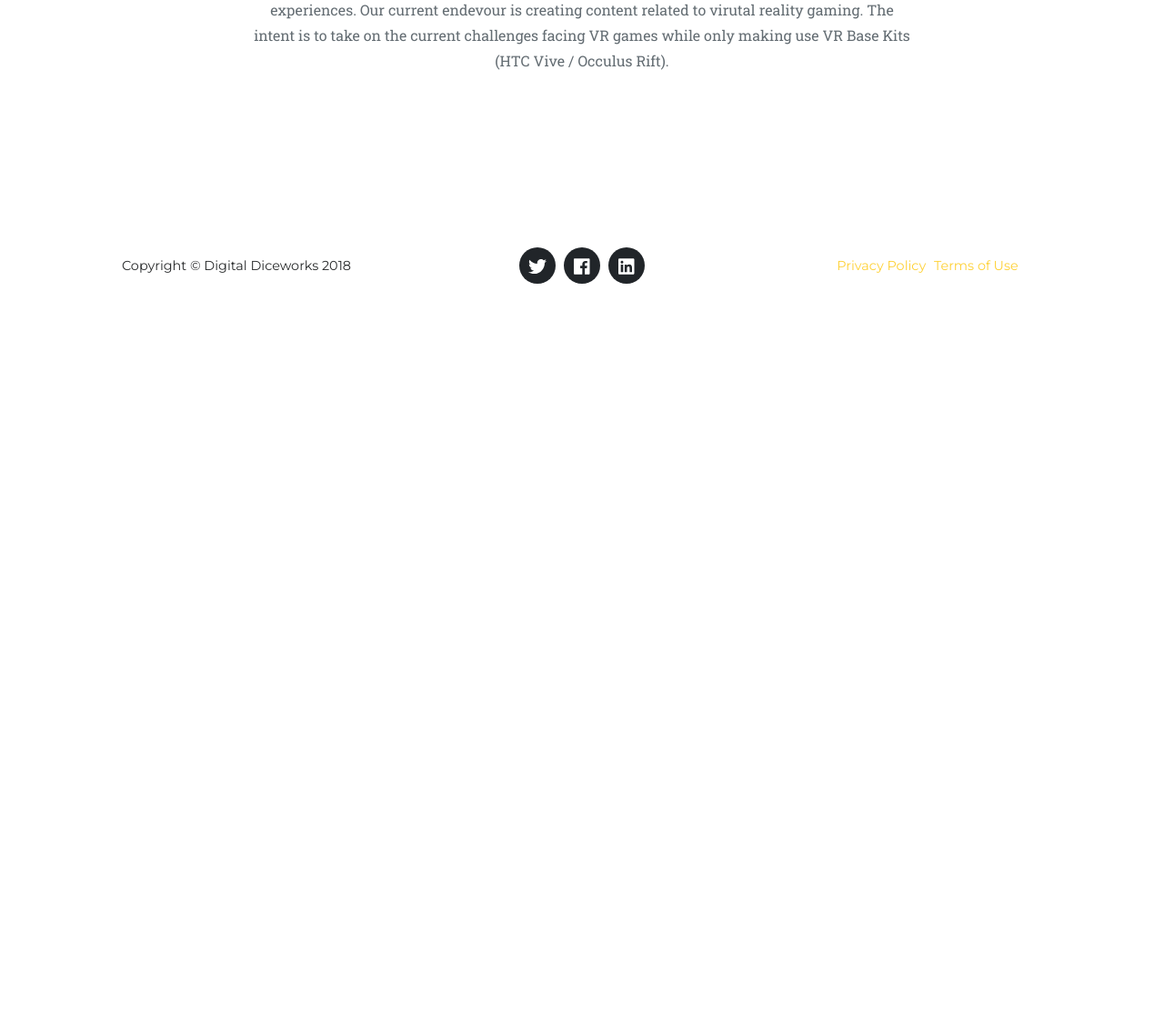
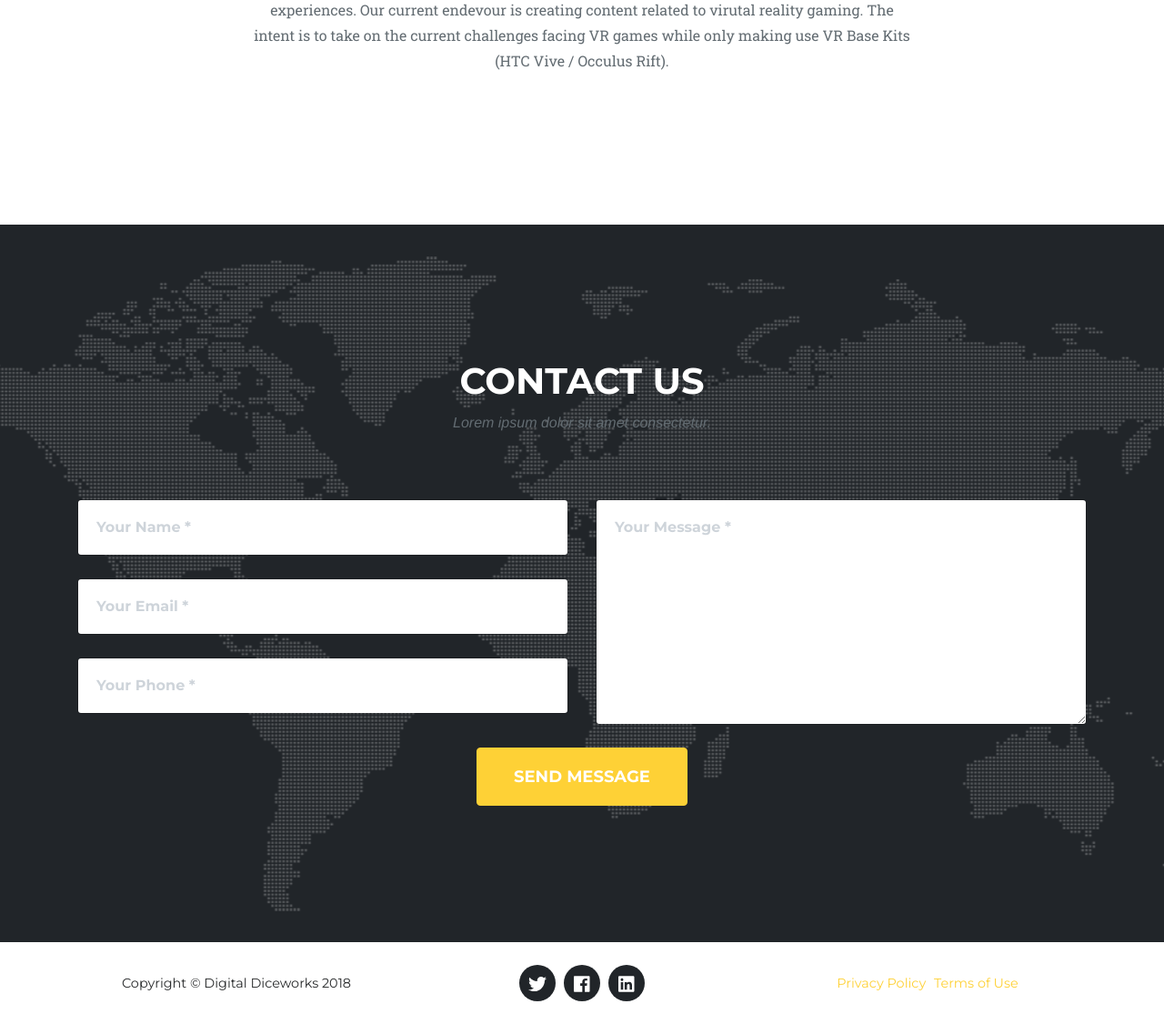
Before and after one commit to DigitalDiceworks/digitaldiceworks.github.io, a Django app: template mysite/templates/home.html in a window 1280 px wide. Shown: the part 3110-4236 px from the top of the page at 91% size. Before the commit the page ends 3422 px from the top, so only its background shows below. Run offline with Django 3.2, Linux system fonts and the light colour scheme; the template is opened without the code that fills it, so the values that code supplies are empty; some libraries are stand-ins or nearby versions; some web fonts are replaced.

Commit message:
Contact form should be working now
Still need sendgrid credentials for hosted environment

```diff
--- /dev/null
+++ b/mysite/templates/contact.html
@@ -0,0 +1,60 @@
+<section id="contact">
+    <div class="container">
+      <div class="row">
+        <div class="col-lg-12 text-center">
+          <h2 class="section-heading text-uppercase">Contact Us</h2>
+          <h3 class="section-subheading text-muted">Lorem ipsum dolor sit amet consectetur.</h3>
+        </div>
+      </div>
+      <div class="row">
+        <div class="col-lg-12">
+          <form method="POST" action="" novalidate {% if form.is_bound %}class="was-validated"{% endif %}>
+            {% csrf_token %}
+            <div class="row">
+              <div class="col-md-6">
+                <div class="form-group">
+                  <input class="form-control" name="name" type="text" placeholder="Your Name *" {% if form.name.value %}value="{{ form.name.value }}"{% endif %}>
+                  {% if form.name.errors %}
+                    {% for error in form.name.errors %}
+                      <p class="help-block text-danger">{{ error }}</p>
+                    {% endfor %}
+                  {% endif %}
+                </div>
+                <div class="form-group">
+                  <input class="form-control" name="email" type="email" placeholder="Your Email *" {% if form.email.value %}value="{{ form.email.value }}"{% endif %}>
+                  {% if form.email.errors %}
+                    {% for error in form.email.errors %}
+                      <p class="help-block text-danger">{{ error }}</p>
+                    {% endfor %}
+                  {% endif %}
+                </div>
+                <div class="form-group">
+                  <input class="form-control" name="phone" type="tel" placeholder="Your Phone *" {% if form.phone.value %}value="{{ form.phone.value }}"{% endif %}>
+                  {% if form.phone.errors %}
+                    {% for error in form.phone.errors %}
+                      <p class="help-block text-danger">{{ error }}</p>
+                    {% endfor %}
+                  {% endif %}
+                </div>
+              </div>
+              <div class="col-md-6">
+                <div class="form-group">
+                  <textarea class="form-control" name="message" placeholder="Your Message *">{% if form.message.value %}value="{{ form.message.value }}"{% endif %}</textarea>
+                  {% if form.message.errors %}
+                    {% for error in form.message.errors %}
+                      <p class="help-block text-danger">{{ error }}</p>
+                    {% endfor %}
+                  {% endif %}
+                </div>
+              </div>
+              <div class="clearfix"></div>
+              <div class="col-lg-12 text-center">
+                <div id="success"></div>
+                <button id="sendMessageButton" class="btn btn-primary btn-xl text-uppercase" type="submit">Send Message</button>
+              </div>
+            </div>
+          </form>
+        </div>
+      </div>
+    </div>
+</section>
--- a/mysite/templates/home.html
+++ b/mysite/templates/home.html
@@ -5,6 +5,7 @@
 {% include "services.html" %}
 {% include "portfolio.html" %}
 {% include "team.html" %}
+{% include "contact.html" %}
 {% include "footer.html" %}
 {% include "project_modals.html" %}
 {% endblock %}
--- a/mysite/templates/navigation.html
+++ b/mysite/templates/navigation.html
@@ -19,6 +19,9 @@
             <li class="nav-item">
             <a class="nav-link js-scroll-trigger" href="#team">Team</a>
             </li>
+            <li class="nav-item">
+                <a class="nav-link js-scroll-trigger" href="#contact">Contact</a>
+            </li>
         </ul>
         </div>
     </div>
```
Also changed, not shown: config/settings.py (+8 -4 lines), mysite/forms.py (added, +39 -0 lines), mysite/views.py (+9 -5 lines).
